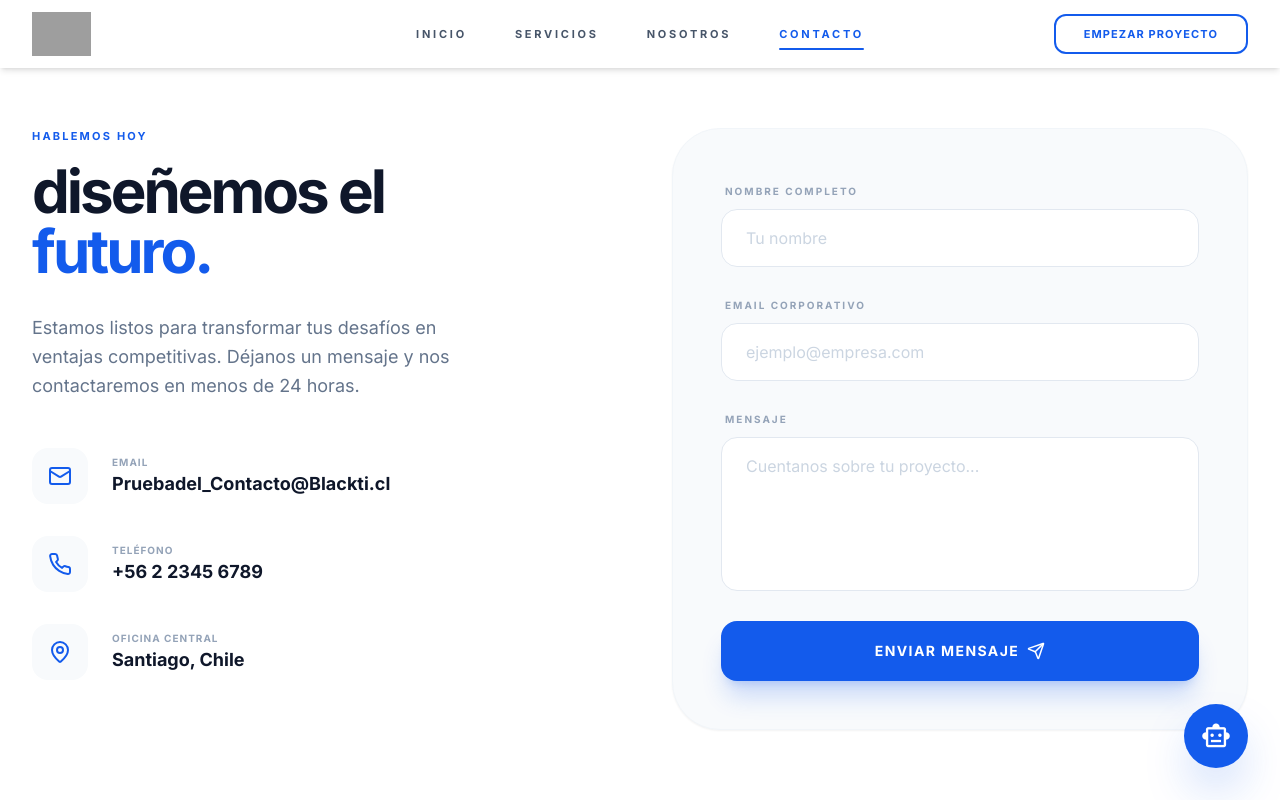
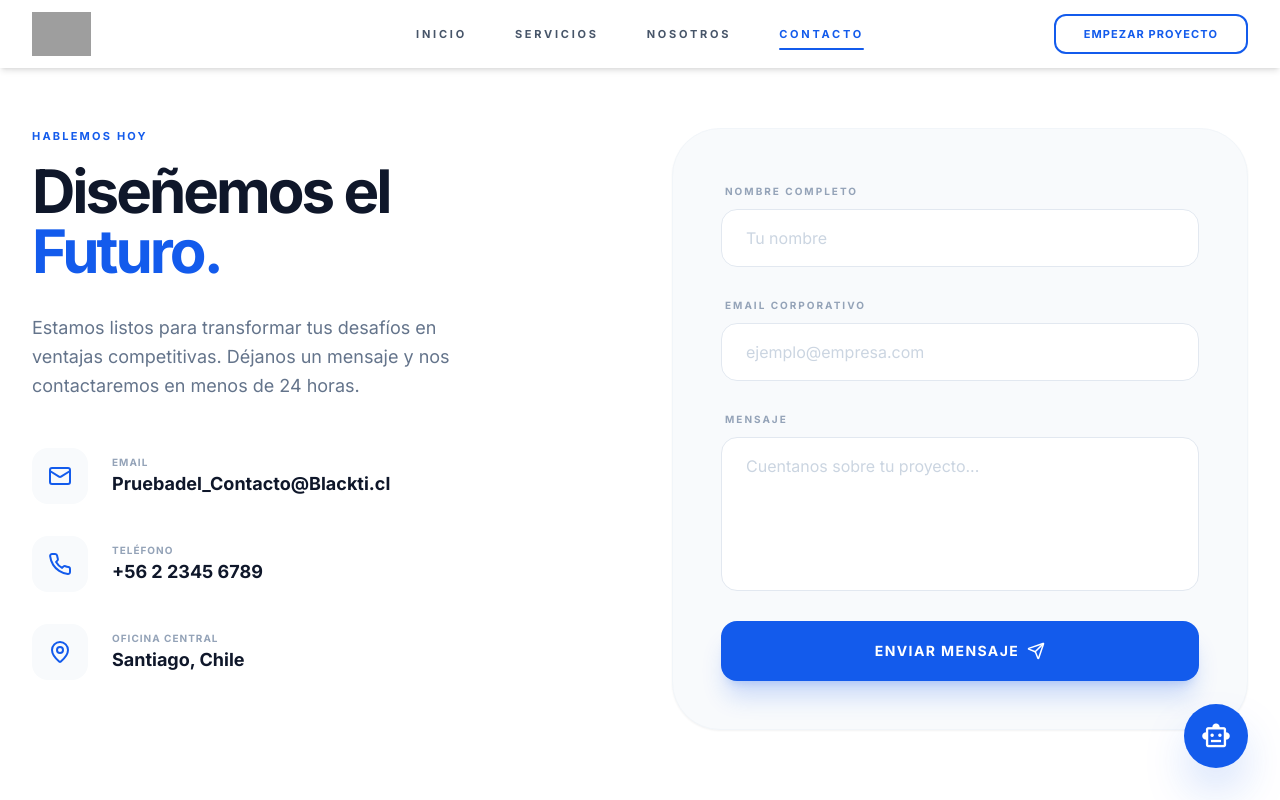
Before and after one commit to asinomas/paginaultima, a React (Vite) app in the folder Pagina_ultima/: page / in a window 1280 px wide. Both pictures are taken after a click on the button "CONTACTO". Shown: the top 800 px of the page. Built offline with nearby package versions, Linux system fonts and the light colour scheme; grey boxes are pictures that could not be loaded.

Commit message:
Update ContactDetail.tsx

```diff
--- a/Pagina_ultima/src/components/ContactDetail.tsx
+++ b/Pagina_ultima/src/components/ContactDetail.tsx
@@ -33,8 +33,8 @@ const ContactDetail: React.FC = () => {
             </h4>
 
             <h2 className="text-5xl lg:text-6xl font-black text-slate-900 mb-8 tracking-tighter leading-tight">
-              diseñemos el <br />
-              <span className="text-[#135bec]">futuro.</span>
+              Diseñemos el <br />
+              <span className="text-[#135bec]">Futuro.</span>
             </h2>
 
             <p className="text-slate-500 text-lg mb-12 max-w-md leading-relaxed">
```
